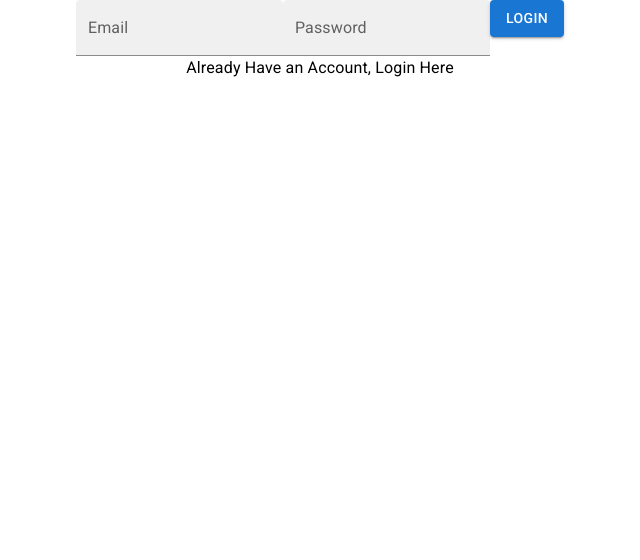
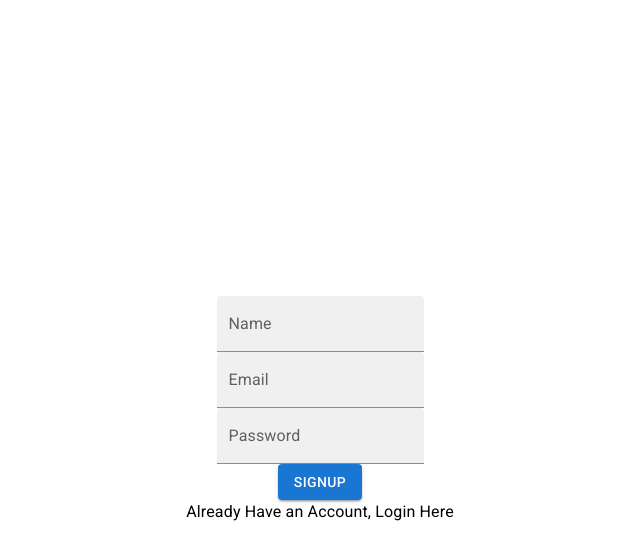
Before and after one commit to harzkr/crm-fe, a React (Create React App) app: page /login in a window 1280 px wide. Both pictures are taken after a click on the element "Don't Have an Account, Register Here". Shown: the top 560 px of the page, without its empty margins (320-960 px from the left). Built offline with nearby package versions, Linux system fonts and the light colour scheme.

Commit message:
Update login page styles

```diff
--- a/src/components/Login/Login.js
+++ b/src/components/Login/Login.js
@@ -1,7 +1,7 @@
 import React from "react";
 import { TextField, Button, Typography } from "@mui/material";
 import { useForm } from "react-hook-form";
-import './styles.css';
+import "./styles.css";
 
 const Login = () => {
   const [formType, setFormType] = React.useState("login");
@@ -13,7 +13,15 @@ const Login = () => {
   return (
     <div>
       <div className="formContainer">
-        <form onSubmit={handleSubmit(onSubmit)}>
+        <form className="form" onSubmit={handleSubmit(onSubmit)}>
+          {formType === "signup" && (
+            <TextField
+              id="name"
+              label="Name"
+              variant="filled"
+              {...register("name")}
+            />
+          )}
           <TextField
             id="email"
             label="Email"
@@ -28,7 +36,7 @@ const Login = () => {
           />
 
           <Button type="submit" variant="contained">
-            Login
+            {formType === "login" ? "Login" : "Signup"}
           </Button>
         </form>
 
--- a/src/components/Login/styles.css
+++ b/src/components/Login/styles.css
@@ -2,4 +2,15 @@
   display: flex;
   flex-direction: column;
   align-items: center;
+  justify-content: center;
+  height: 100vh;
 }
+
+.form{
+    display: flex;
+    flex-direction: column;
+    align-items: center;
+    width: 100%;
+    max-width: 400px;
+    margin-top: 20px;
+}
```
